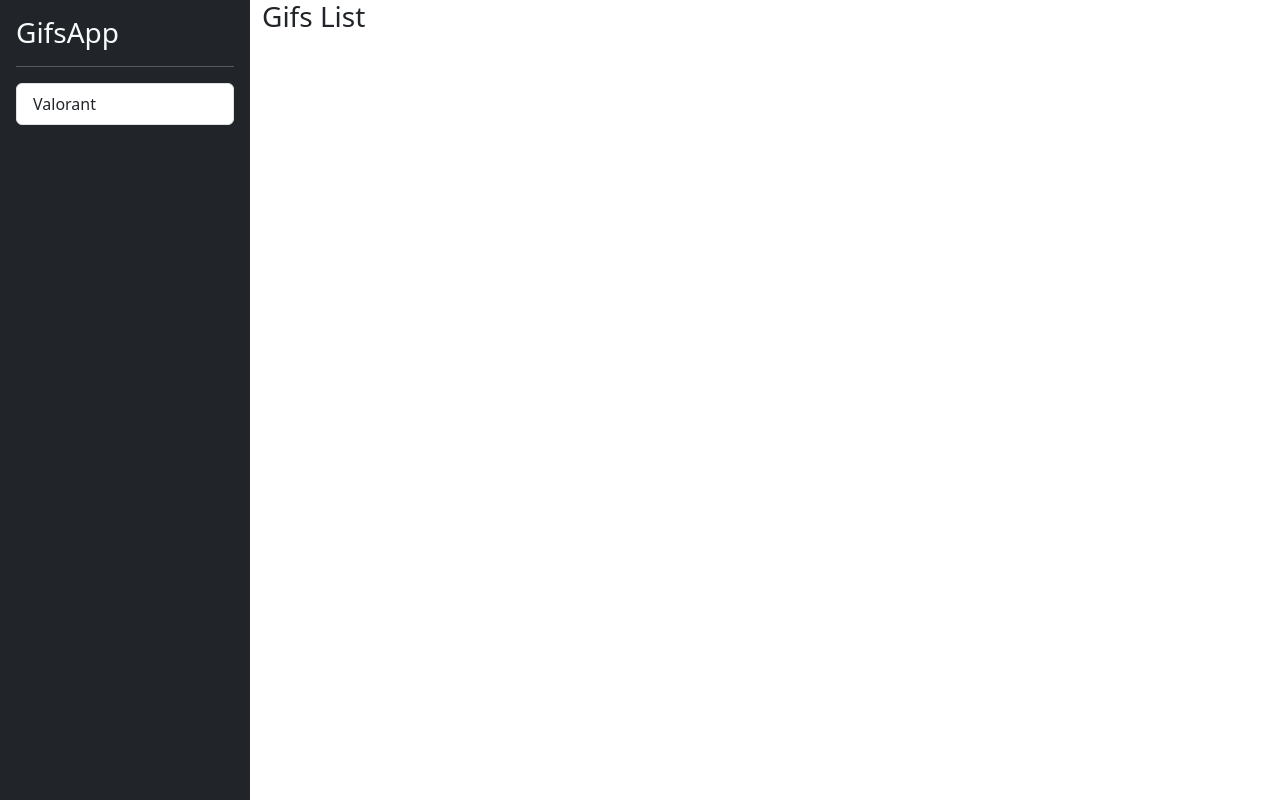
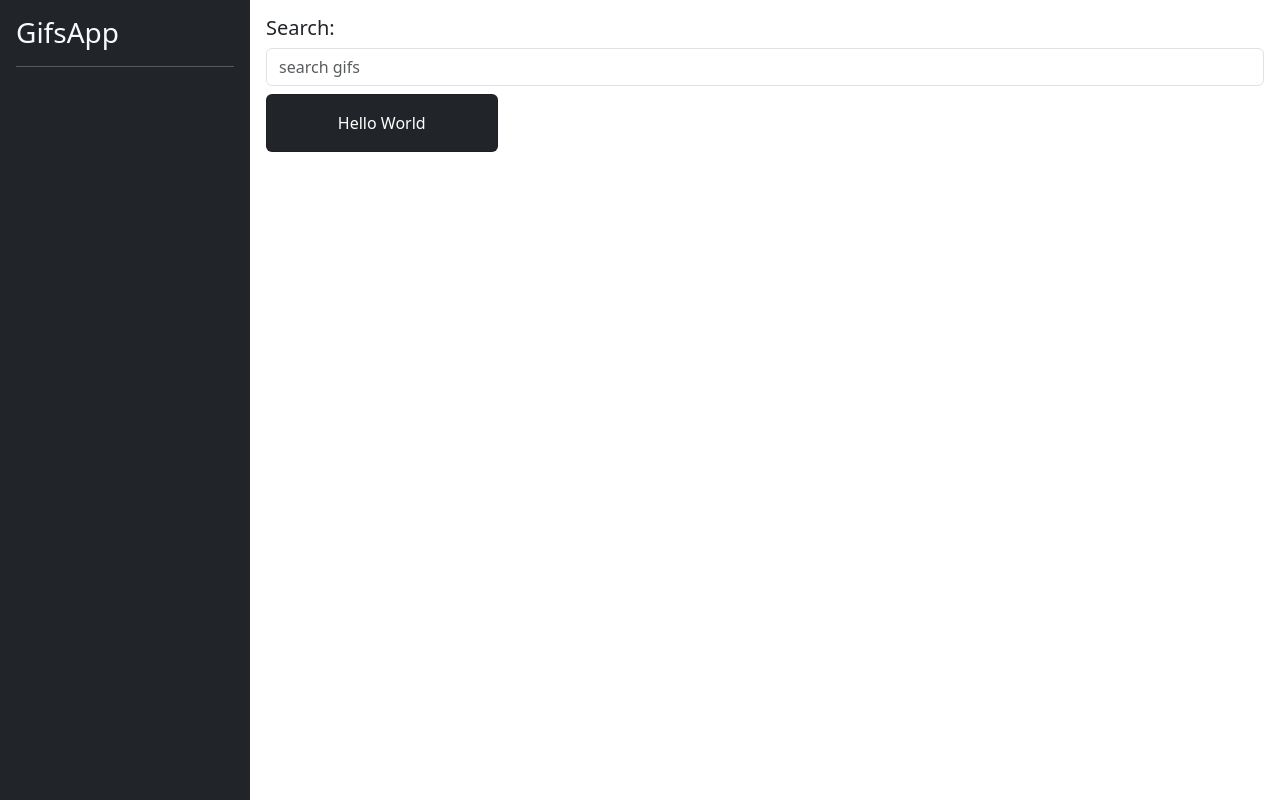
Before and after one commit to lumusitech/frontend-angular-gif-app, an Angular app: page / in a window 1280 px wide. Built offline with nearby package versions, Linux system fonts and the light colour scheme.

Commit message:
feat: new features added in shared and gifs modueles

```diff
--- a/src/app/app.component.html
+++ b/src/app/app.component.html
@@ -3,5 +3,5 @@
   <shared-sidebar></shared-sidebar>
 
   <!-- Home Page -->
-  <gifs-home-page></gifs-home-page>
+  <gifs-home-page class="flex-fill"></gifs-home-page>
 </div>
--- /dev/null
+++ b/src/app/gifs/components/card-list/card-list.component.html
@@ -0,0 +1,11 @@
+<div class="row">
+  <div class="col-md-3 col-sm-6">
+    <div class="card mb-2 text-center bg-dark">
+      <!-- TODO: Create  gif image -->
+
+      <div class="card-body text-white">
+        <p class="card-text">Hello World</p>
+      </div>
+    </div>
+  </div>
+</div>
--- /dev/null
+++ b/src/app/gifs/components/search-box/search-box.component.ts
@@ -0,0 +1,29 @@
+import { Component, ElementRef, ViewChild } from '@angular/core';
+import { GifsService } from '../../services/gifs.service';
+
+@Component({
+  selector: 'gifs-search-box',
+  template: `
+    <h5>Search:</h5>
+
+    <input
+      type="text"
+      class="form-control"
+      placeholder="search gifs"
+      (keyup.enter)="searchTag()"
+      #txtTagInput
+    />
+  `,
+})
+export class SearchBoxComponent {
+  @ViewChild('txtTagInput')
+  public tagInput!: ElementRef<HTMLInputElement>;
+
+  constructor(private readonly gifsService: GifsService) {}
+
+  searchTag() {
+    const newTag = this.tagInput.nativeElement.value;
+    this.gifsService.searchTag(newTag);
+    this.tagInput.nativeElement.value = '';
+  }
+}
--- a/src/app/gifs/gifs.module.ts
+++ b/src/app/gifs/gifs.module.ts
@@ -2,9 +2,12 @@ import { NgModule } from '@angular/core';
 import { CommonModule } from '@angular/common';
 
 import { HomePageComponent } from './pages/home/home-page.component';
+import { SearchBoxComponent } from './components/search-box/search-box.component';
+import { CardListComponent } from './components/card-list/card-list.component';
+import { GifsService } from './services/gifs.service';
 
 @NgModule({
-  declarations: [HomePageComponent],
+  declarations: [HomePageComponent, SearchBoxComponent, CardListComponent],
   imports: [CommonModule],
   exports: [HomePageComponent],
 })
--- a/src/app/gifs/pages/home/home-page.component.html
+++ b/src/app/gifs/pages/home/home-page.component.html
@@ -1,7 +1,11 @@
-<div class="container">
-  <div class="row">
-    <div class="col">
-      <h3>Gifs List</h3>
-    </div>
+<div class="row p-3">
+  <div class="col-12">
+    <!-- Finder -->
+    <gifs-search-box></gifs-search-box>
+  </div>
+
+  <div class="col-12 pt-2">
+    <!-- Gifs list -->
+    <gifs-card-list></gifs-card-list>
   </div>
 </div>
--- /dev/null
+++ b/src/app/gifs/services/gifs.service.ts
@@ -0,0 +1,30 @@
+import { Injectable } from '@angular/core';
+
+@Injectable({ providedIn: 'root' })
+export class GifsService {
+  private _tagsHistory: Array<string> = [];
+
+  constructor() {}
+
+  get tagsHistory() {
+    return [...this._tagsHistory];
+  }
+
+  searchTag(tag: string): void {
+    if (!tag) return;
+
+    this.organizeHistory(tag);
+  }
+
+  organizeHistory(tag: string) {
+    tag = tag.toLowerCase();
+
+    if (this._tagsHistory.includes(tag)) {
+      this._tagsHistory = this._tagsHistory.filter((oldTag) => oldTag !== tag);
+    }
+
+    this._tagsHistory.unshift(tag);
+
+    this._tagsHistory = this._tagsHistory.splice(0, 10);
+  }
+}
--- a/src/app/shared/components/sidebar/sidebar.component.html
+++ b/src/app/shared/components/sidebar/sidebar.component.html
@@ -3,6 +3,11 @@
   <hr class="text-light" />
 
   <div class="list-group list-reset">
-    <button class="list-group-item list-group-item-action">Valorant</button>
+    <button
+      class="list-group-item list-group-item-action"
+      *ngFor="let tag of tags"
+    >
+      {{ tag | titlecase }}
+    </button>
   </div>
 </div>
--- a/src/app/shared/components/sidebar/sidebar.component.ts
+++ b/src/app/shared/components/sidebar/sidebar.component.ts
@@ -1,8 +1,15 @@
 import { Component } from '@angular/core';
+import { GifsService } from '../../../gifs/services/gifs.service';
 
 @Component({
   selector: 'shared-sidebar',
   templateUrl: './sidebar.component.html',
   styleUrls: ['./sidebar.component.css'],
 })
-export class SidebarComponent {}
+export class SidebarComponent {
+  constructor(private readonly gifsService: GifsService) {}
+
+  get tags() {
+    return this.gifsService.tagsHistory;
+  }
+}
```
Also changed, not shown: src/app/gifs/components/card-list/card-list.component.ts (added, +7 -0 lines).
